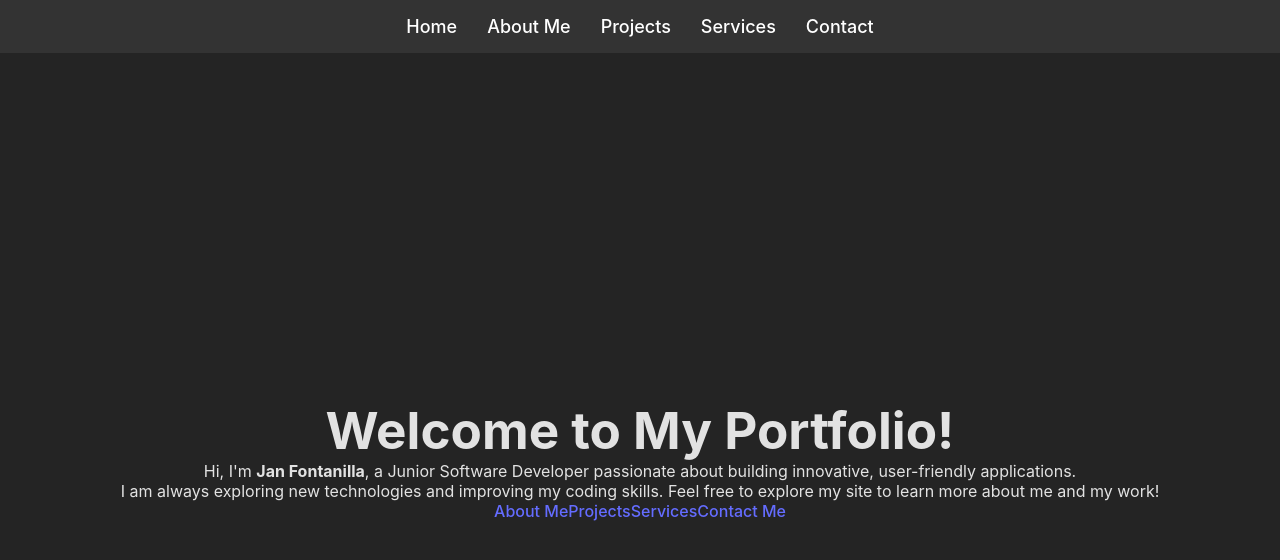
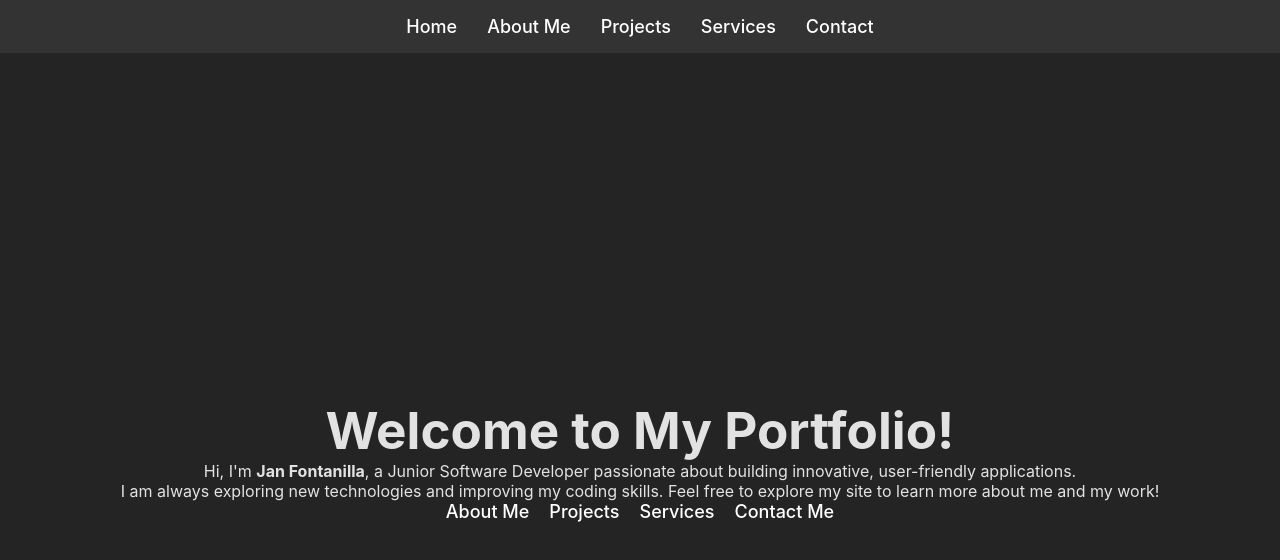
Before and after one commit to janfontanilla/my-portfolio, a React (Vite) app: page / in a window 1280 px wide. Shown: the top 560 px of the page. Built offline with nearby package versions, Linux system fonts and the light colour scheme.

Commit message:
improve links layout in home page

```diff
--- a/src/index.css
+++ b/src/index.css
@@ -129,3 +129,19 @@ body {
 .read-the-docs {
   color: #888;
 }
+
+.home-buttons {
+  display: flex;
+  justify-content: center;
+  gap: 20px;
+}
+
+.home-link {
+  color: white;
+  text-decoration: none;
+  font-size: 18px;
+}
+
+.home-link:hover {
+  text-decoration: underline;
+}
```
